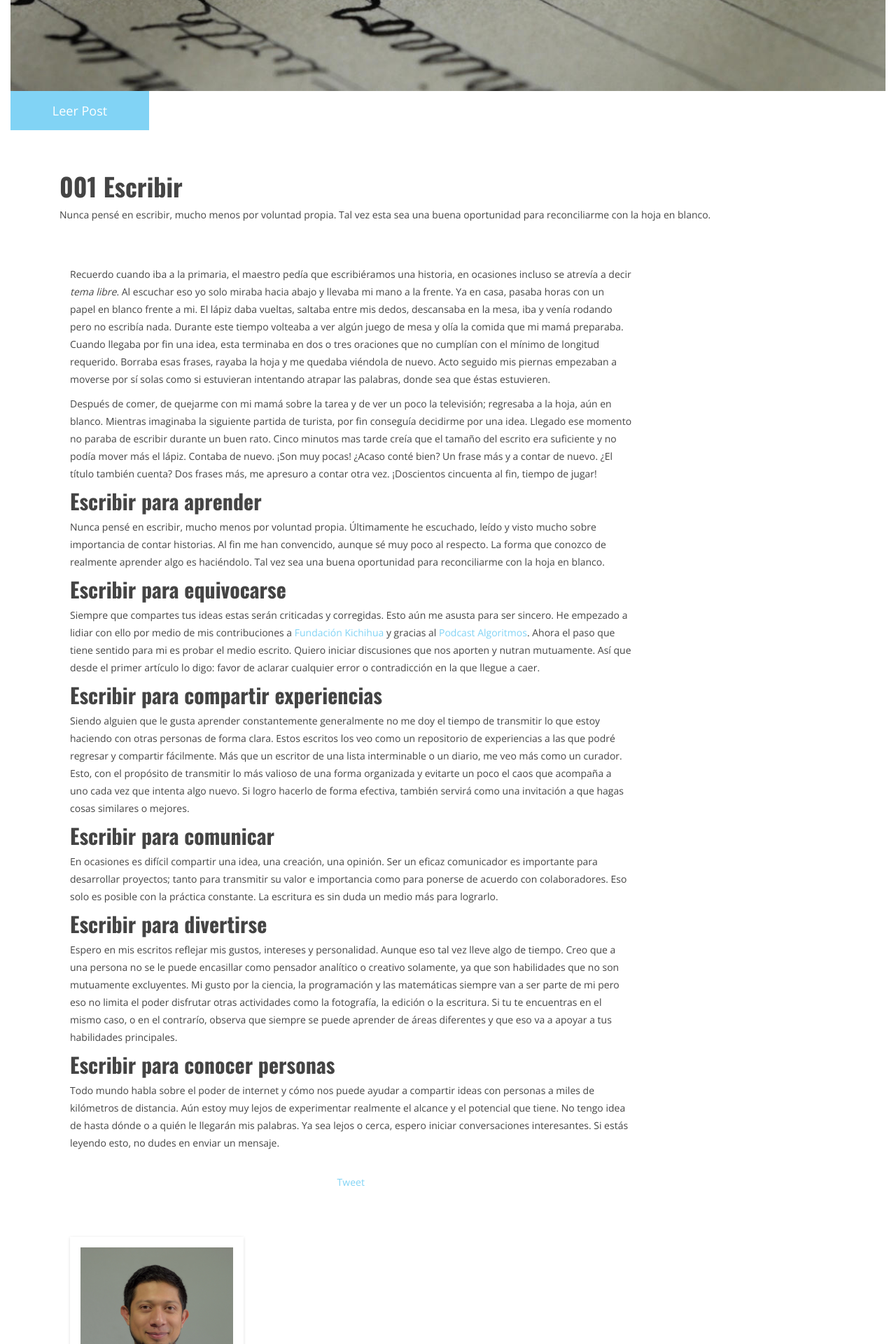
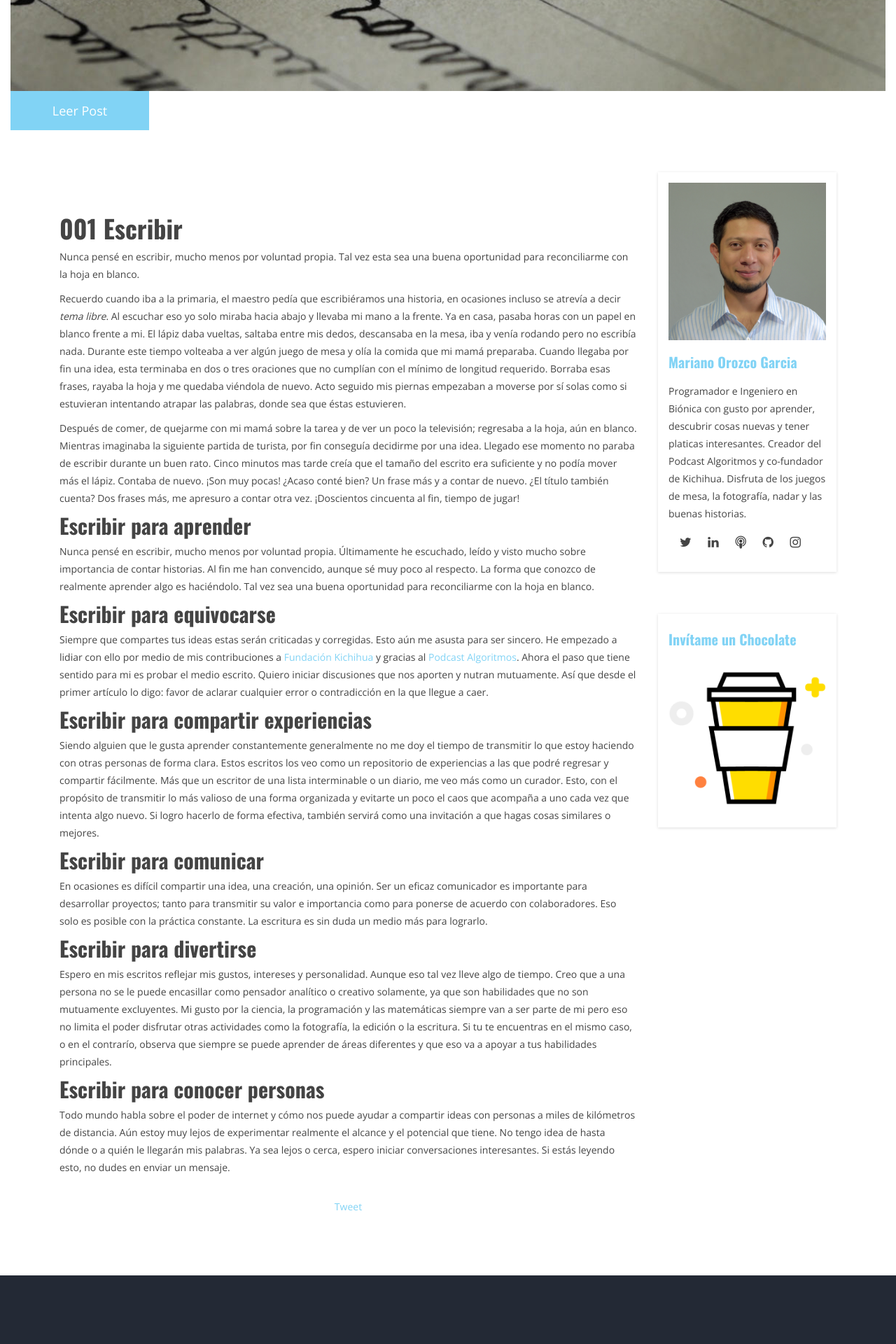
Before and after one commit to MarianoOG/marianoog.github.io, a Jekyll site: the page built from _posts/2019-08-20-001-Escribir.md, in a window 1280 px wide. Shown: the part 529-2449 px from the top of the page at 70% size. Built offline with Jekyll 4.4.1, drawn with Linux system fonts in a browser that asks for light colours; comment, search, counter and statistics services are not loaded.

Commit message:
title placed in correct position

```diff
--- a/_includes/themes/bootstrap/post.html
+++ b/_includes/themes/bootstrap/post.html
@@ -4,13 +4,13 @@
     <div class="row">
       <div class="col">
         {% if page.img %}
-          <img src="{{ BASE_PATH }}/assets/images/cover/{{ page.img }}" alt="Image of {{ page.title }}">
+          <img src="{{ BASE_PATH }}/assets/images/cover/{{ page.img }}" alt="Image of {{ page.title }}" style="width:100%">
         {% endif %}
       </div>
     </div>
     <a href="#post" class="page-scroll btn btn-lg btn-default-filled">Leer Post</a>
   </div>
-<section/>
+</section>
 
 <!-- Post content+sidebar -->
 
@@ -22,18 +22,20 @@
 
     <div class="row">
 
-      <div class="col">
-        <h1><strong>{{ page.title }}</strong></h1>
-        {% if page.tagline %}
-          <p>
-            {{ page.tagline }}
-          </p>
-        {% endif %}
-      <div/>
-
       <div class="col-sm-12 col-md-9">
 
         <div class="mb-60"></div>
+
+        <div class="row">
+          <div class="col">
+            <h1><strong>{{ page.title }}</strong></h1>
+            {% if page.tagline %}
+              <p>
+                {{ page.tagline }}
+              </p>
+            {% endif %}
+          </div>
+        </div>
 
         {{ content }}
 
```
